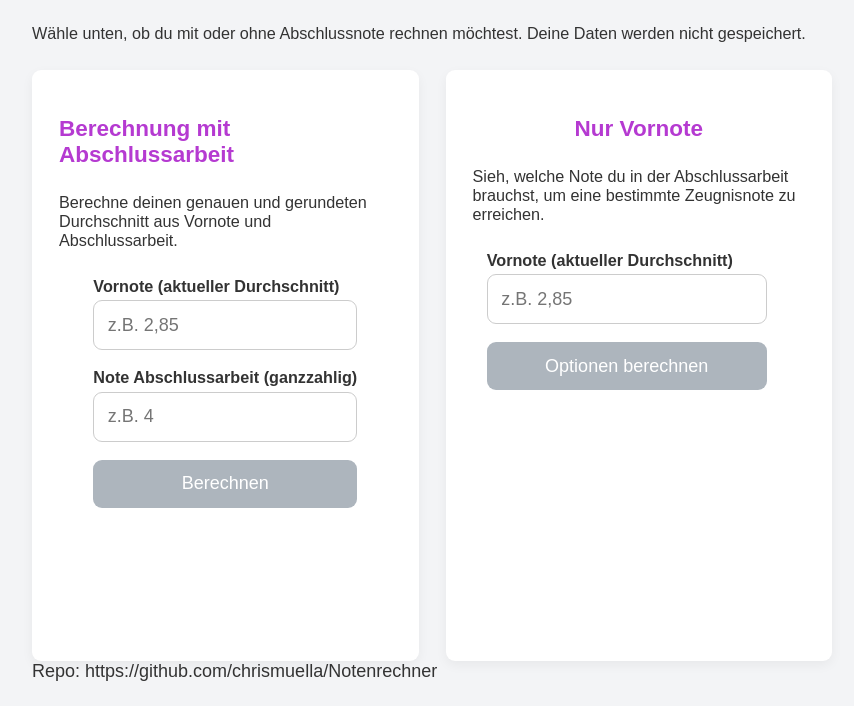
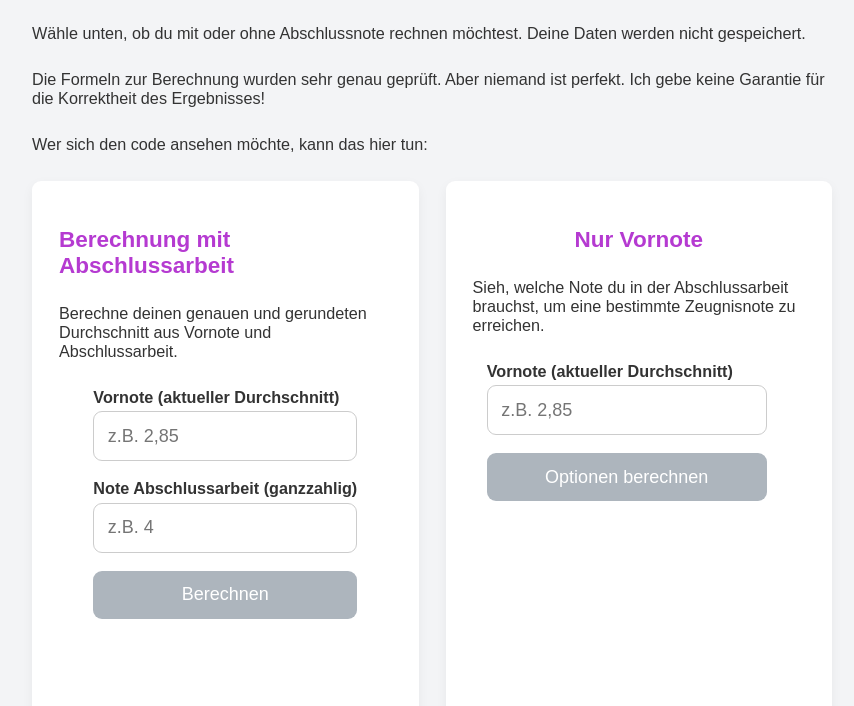
Before and after one commit to chrismuella/Notenrechner, a plain HTML site: page index.html in a window 1280 px wide. Shown: the part 96-802 px from the top of the page, without its empty margins (208-1062 px from the left). Drawn offline with Linux system fonts and the light colour scheme.

Commit message:
Update index.html

```diff
--- a/index.html
+++ b/index.html
@@ -158,7 +158,11 @@
   <main class="container">
     <h1>Notenrechner</h1>
     <p class="explanation">Wähle unten, ob du mit oder ohne Abschlussnote rechnen möchtest. Deine Daten werden nicht gespeichert.</p>
-
+<p class="explanation">Die Formeln zur Berechnung wurden sehr genau geprüft. Aber niemand ist perfekt. Ich gebe keine Garantie für die Korrektheit des Ergebnisses!</p>
+    <p class="explanation">Wer sich den code ansehen möchte, kann das hier tun:
+    <a href="https://github.com/chrismuella/Notenrechner" title="Repository">
+</a>
+    </p>
     <div class="calc-container">
       <!-- Box 1: Standardverfahren -->
       <section class="calc-box">
@@ -189,7 +193,6 @@
         <div class="ergebnis" aria-live="polite" id="altErgebnis"></div>
       </section>
     </div>
-    <div>Repo: https://github.com/chrismuella/Notenrechner</div>
   </main>
 
   <script>
```
